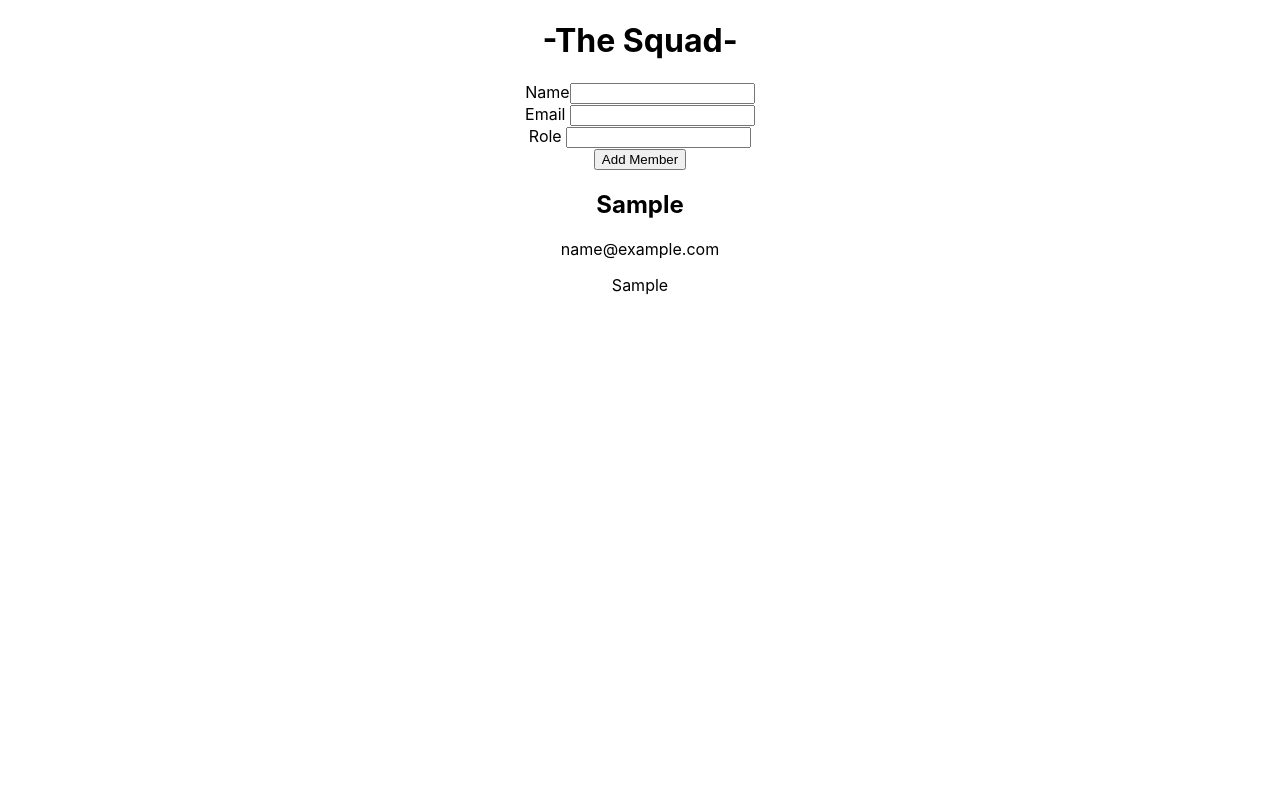
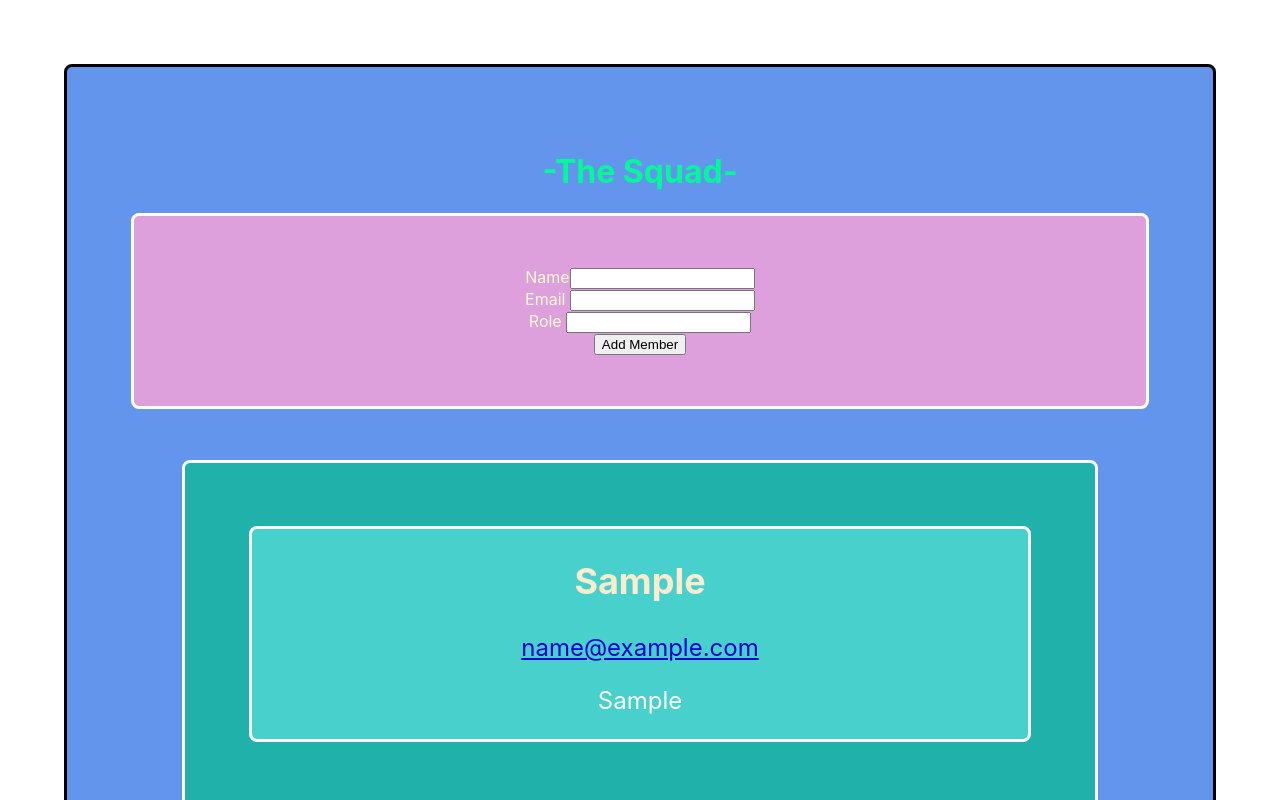
Before and after one commit to bloominstituteoftechnology/team-builder, a React (Create React App) app in the folder team-builder/: page / in a window 1280 px wide. Both pictures are taken after typing "Sample", "name@example.com", "Sample" into the empty fields and a click on the button "Add Member". Shown: the top 800 px of the page. Built offline with nearby package versions, Linux system fonts and the light colour scheme.

Commit message:
added styling

```diff
--- a/team-builder/src/App.css
+++ b/team-builder/src/App.css
@@ -1,5 +1,11 @@
 .App {
   text-align: center;
+  color: mediumspringgreen ;
+  background-color: cornflowerblue;
+  margin: 5%;
+  padding: 5%;
+  border: 3px solid black;
+  border-radius: 8px;
 }
 
 .App-logo {
--- a/team-builder/src/components/Form.css
+++ b/team-builder/src/components/Form.css
@@ -0,0 +1,7 @@
+.formCard {
+    border: 3px solid white;
+    border-radius: 8px;
+    background-color:plum;
+    padding: 5%;
+    color: lemonchiffon;
+}
--- a/team-builder/src/components/Team.css
+++ b/team-builder/src/components/Team.css
@@ -0,0 +1,25 @@
+.team-list {
+    color: white;
+    font-size: 1.5rem;
+    border: 3px solid white;
+    border-radius: 8px;
+    background-color: lightseagreen;
+    margin: 5%;
+    padding: 2%;
+}
+
+.email {
+    text-decoration: underline;
+    color: mediumblue;
+}
+
+h2 {
+  color: blanchedalmond;
+}
+
+.member {
+    border: 3px solid white;
+    border-radius: 8px;
+    background-color: mediumturquoise;
+    margin: 5%;
+}
--- a/team-builder/src/components/Team.js
+++ b/team-builder/src/components/Team.js
@@ -8,7 +8,7 @@ export default function Team(props)  {
                 return (
                     <div className="member" key={member.id}>
                         <h2>{member.name}</h2>
-                        <p>{member.email}</p>
+                        <p className="email">{member.email}</p>
                         <p>{member.role}</p>
                     </div>
                 );
```
